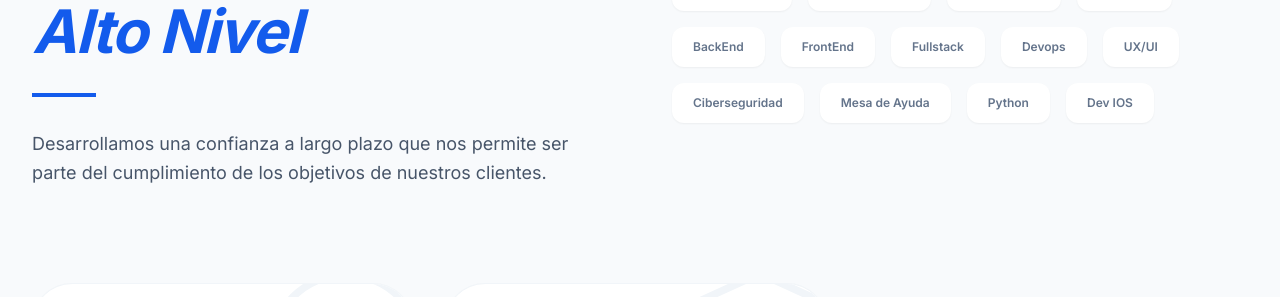
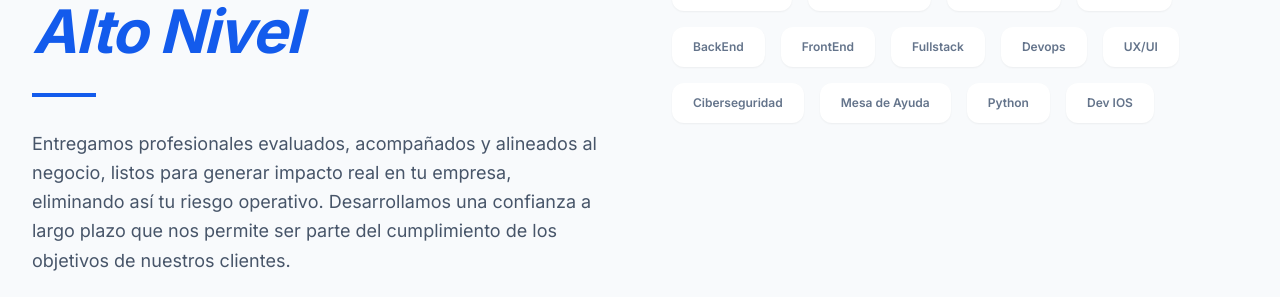
Before and after one commit to asinomas/paginaultima, a React (Vite) app in the folder Pagina_ultima/: page / in a window 1280 px wide. Shown: the part 1020-1317 px from the top of the page. Built offline with nearby package versions, Linux system fonts and the light colour scheme.

Commit message:
Update Services.tsx

```diff
--- a/Pagina_ultima/src/components/Services.tsx
+++ b/Pagina_ultima/src/components/Services.tsx
@@ -54,7 +54,9 @@ const HighLevelConsulting: React.FC = () => {
             </h3>
             <div className="w-16 h-1 bg-[#135bec] mb-8"></div>
             <p className="text-lg text-slate-600 leading-relaxed">
+              Entregamos profesionales evaluados, acompañados y alineados al negocio, listos para generar impacto real en tu empresa, eliminando así tu riesgo operativo.
               Desarrollamos una confianza a largo plazo que nos permite ser parte del cumplimiento de los objetivos de nuestros clientes.
+
             </p>
           </div>
           <div className="flex-1 w-full lg:max-w-xl">
```
